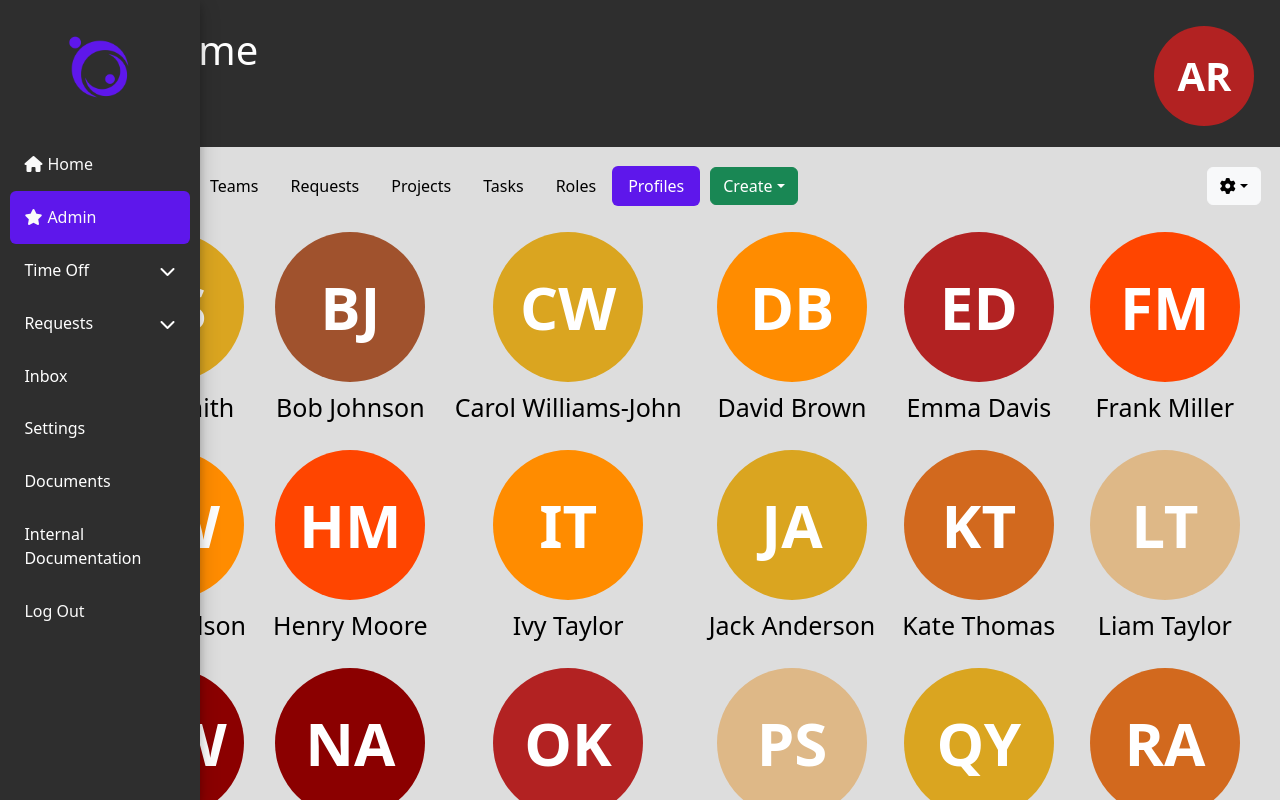
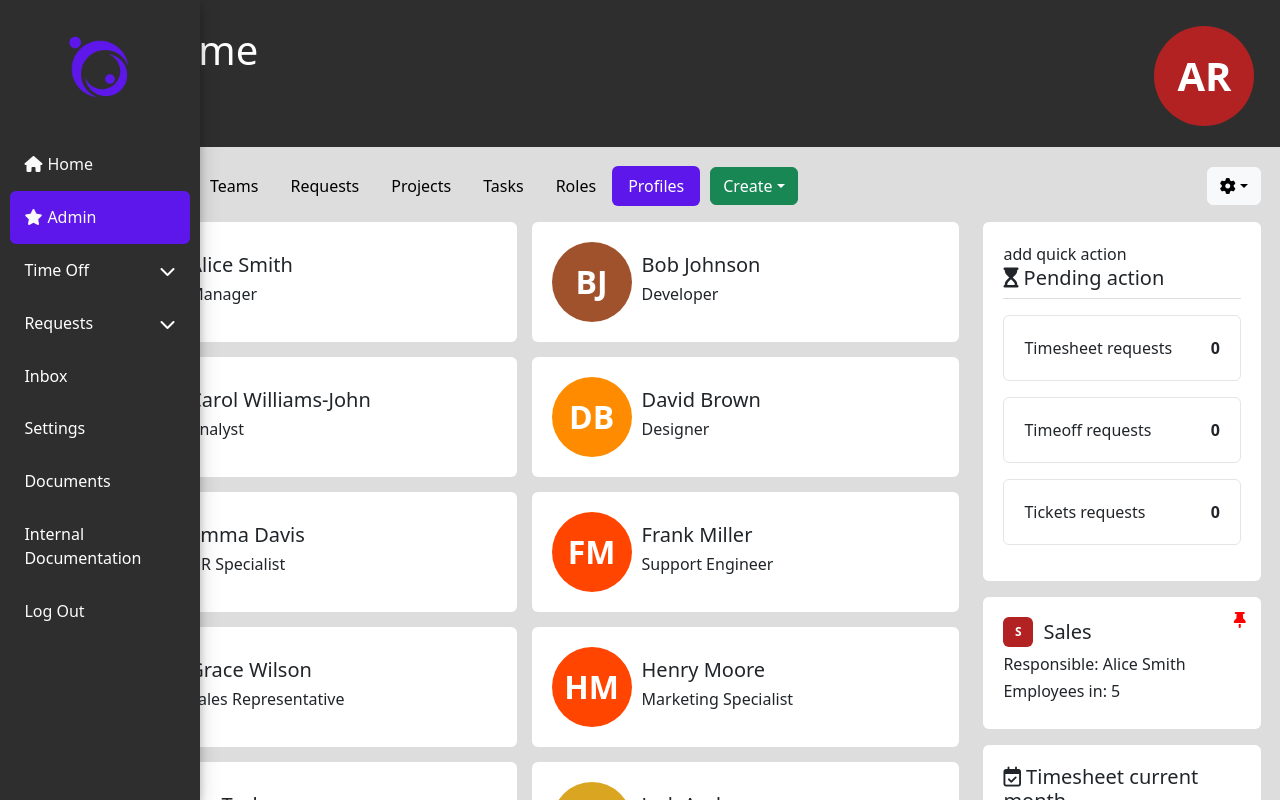
Before and after one commit to ARchWolfDev/SyncHR_React_V, a React (Create React App) app: page /admin/profiles in a window 1280 px wide. Shown: the top 800 px of the page. Built offline with nearby package versions, Linux system fonts and the light colour scheme.

Commit message:
profiles pages fixed

```diff
--- a/src/App.css
+++ b/src/App.css
@@ -140,6 +140,9 @@
   .search-box {display: none;}
   .search-col {display: none;}
   .admin-nav-items {width: 100%!important;}
+  .grid-profile-container {
+    grid-template-columns: auto auto!important;
+  }
 }
 /* ========================================================================= */
 @media screen and (max-width: 768px) {
@@ -187,6 +190,9 @@
   .box {margin: 0 !important; margin-bottom: 1rem!important; border-radius: 0!important;}
   .justify-items-center {justify-items: center!important;}
   .sm-view-row {flex-direction: column;}
+  .grid-profile-container {
+    grid-template-columns: auto!important;
+  }
 }
 /* ========================================================================= */
 body { background: #ddd!important; }
@@ -524,39 +530,25 @@ body { background: #ddd!important; }
 }
 .grid-profile-container {
   display: grid;
-  grid-template-columns: auto auto auto auto auto auto;
-  justify-items: center;
-  text-align: center;
+  grid-template-columns: auto auto auto;
+  justify-items: start;
+  text-align: left;
+  gap: 15px;
 }
 .profile-item {
-  margin: 10px;
   display: flex;
   align-items: center;
-  flex-direction: column;
+  flex-direction: row;
+  width: -webkit-fill-available;
+  box-shadow: 0;
+  transition: box-shadow 0.3s ease-in-out;
 }
 .profile-item h5 {
-  margin-top: 10px;
-  font-size: 25px;
-  text-decoration: none;
-  color: black;
-}
-.avatar-profile-container {
-  position: relative;
+  font-size: 20px;
 }
 .profile-item:hover h5 {color: #5E17EB;}
-.overlay {
-  position: absolute;
-  background-color: #000000;
-  top: 0;
-  right: 0;
-  width: 100%;
-  height: 150px;
-  border-radius: 50%;
-  opacity: 0;
-  transition: opacity 0.3s ease-in-out;
-}
-.profile-item:hover .overlay {
-  opacity: 0.3;
+.profile-item:hover {
+  box-shadow: 0 4px 8px 0 rgba(0, 0, 0, 0.2), 0 6px 20px 0 rgba(0, 0, 0, 0.19);
 }
 /* Login Page */
 .login-page {
--- a/src/components/AdminProfiles.js
+++ b/src/components/AdminProfiles.js
@@ -37,12 +37,12 @@ function AdminProfiles() {
   return (
     <Container className='grid-profile-container'>
         {employees.map((employee) => (
-          <div className='profile-item' type='button' onClick={() => handleProfile(employee.ID)}>
-            <div className='avatar-profile-container'>
-              <Avatar size={150} name={`${employee['First Name']} ${employee['Last Name']}`}/>
-              <div className='overlay'></div>
+          <div className='profile-item m0-box' type='button' onClick={() => handleProfile(employee.ID)}>
+            <Avatar size={80} name={`${employee['First Name']} ${employee['Last Name']}`}/>
+            <div style={{marginLeft: 10}}>
+              <h5>{`${employee['First Name']} ${employee['Last Name']}`}</h5>
+              <h6>{employee.Role}</h6>
             </div>
-            <h5>{`${employee['First Name']} ${employee['Last Name']}`}</h5>
           </div>
         ))}
     </Container>
```
